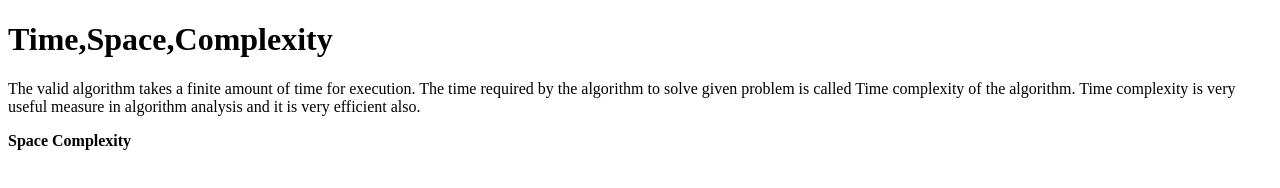
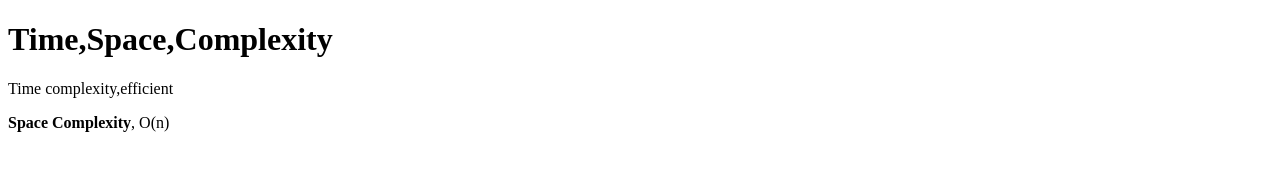
Before and after one commit to acciojob/time-and-space-complexity-Suchitagrawal, a website: page main.html in a window 1280 px wide. Drawn offline with Linux system fonts and the light colour scheme.

Commit message:
created a submission

```diff
--- a/main.html
+++ b/main.html
@@ -10,8 +10,8 @@
 	<!-- the entire body must be written by student -->
 	<div>
 		<h1>Time,Space,Complexity</h1>
-		<p>The valid algorithm takes a finite amount of time for execution. The time required by the algorithm to solve given problem is called Time complexity  of the algorithm. Time complexity is very useful measure in algorithm analysis and it is very efficient also.</p>
-	    <p><b>Space Complexity</b></p>
+		<p>Time complexity,efficient</p>
+		 <p><b>Space Complexity</b>, O(n)</p>
 	</div>
     <script type="text/javascript" src="./script.js">
 </script>
```
